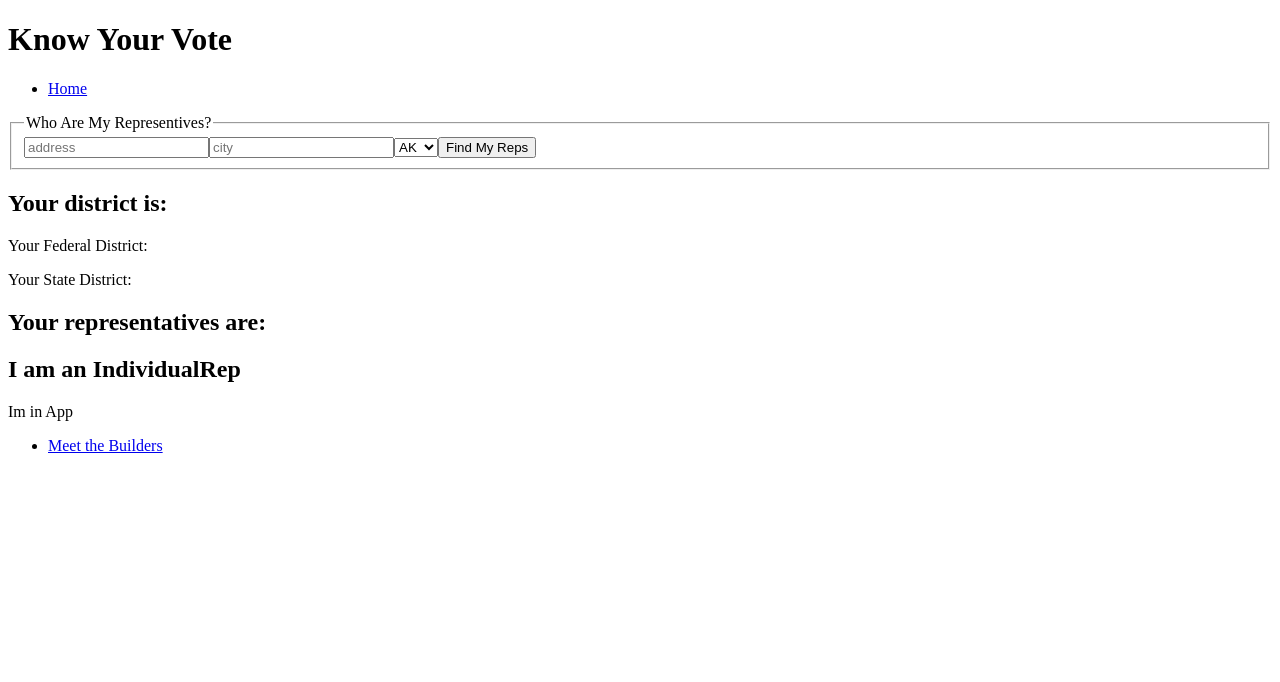
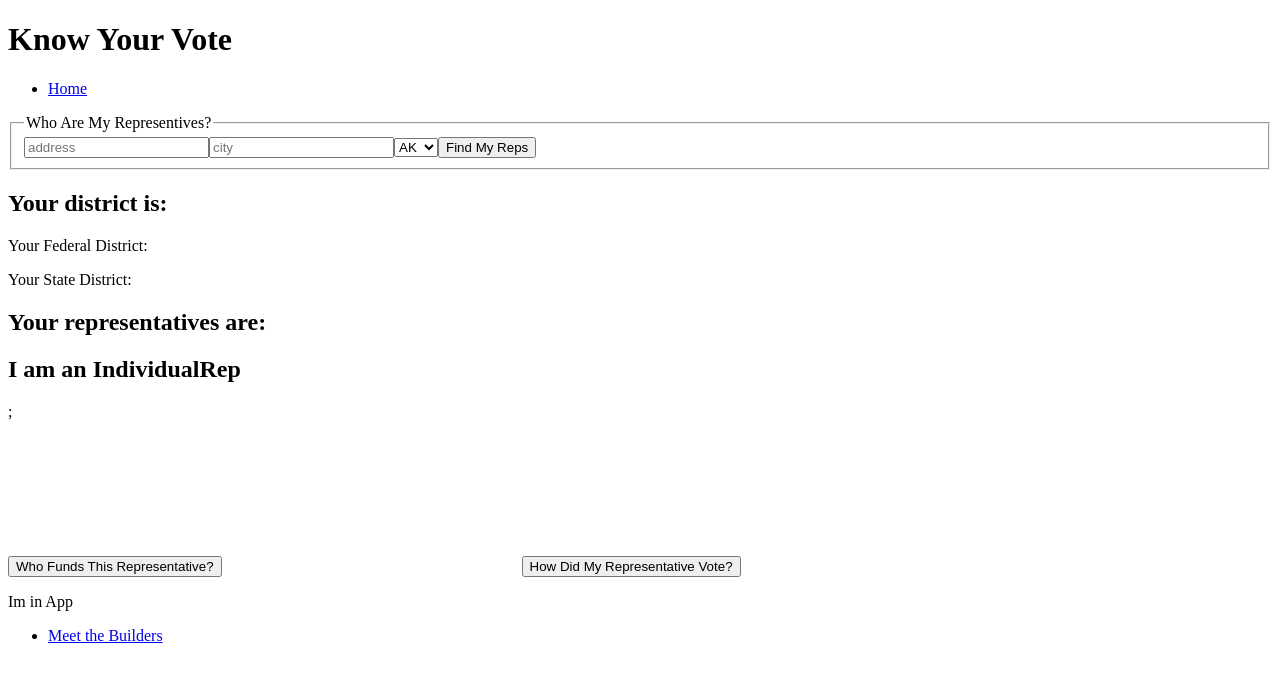
Before and after one commit to Codefellows-Education/know-your-vote, a React (Create React App) app: page / in a window 1280 px wide. Shown: the top 682 px of the page. Built offline with nearby package versions, Linux system fonts and the light colour scheme.

Commit message:
chartjs rendering to the page

```diff
--- a/package.json
+++ b/package.json
@@ -3,6 +3,7 @@
   "version": "0.1.0",
   "private": true,
   "dependencies": {
+    "chart.js": "2.8.0",
     "cors": "2.8.5",
     "react": "^16.8.6",
     "react-dom": "^16.8.6",
--- /dev/null
+++ b/src/components/ChartJS/ChartJS.js
@@ -0,0 +1,109 @@
+import React from 'react';
+const ChartJs = require("chart.js");
+
+class Chart extends React.Component{
+
+  renderMoneyChart = () => {
+    let labelsData = [];
+    let totalsData = [];
+
+    for(let i=0; i<this.props.contributors.length; i++){
+      labelsData.push(this.props.contributors[i].name);
+    };
+
+    for(let j=0; j<this.props.contributors.length; j++){
+      totalsData.push(this.props.contributors[j].total);
+    };
+
+    console.log('chart data ', labelsData, totalsData);
+    const ctx = document.getElementById('my-chart-funding');
+    new ChartJs(ctx, {
+      type: "pie",
+      data: {
+        labels: labelsData,
+        datasets: [
+          {
+            label: "# of Likes",
+            data: totalsData,
+            backgroundColor: [
+              "rgba(255, 99, 132, 0.2)",
+              "rgba(54, 162, 235, 0.2)",
+              "rgba(255, 206, 86, 0.2)",
+              "rgba(255, 100, 132, 0.2)",
+              "rgba(54, 172, 235, 0.2)",
+              "rgba(255, 246, 86, 0.2)",
+              "rgba(255, 199, 132, 0.2)",
+              "rgba(54, 172, 235, 0.2)",
+              "rgba(255, 236, 86, 0.2)",
+              "rgba(255, 299, 132, 0.2)",
+              "rgba(54, 132, 235, 0.2)",
+              "rgba(255, 106, 86, 0.2)",
+              "rgba(255, 399, 132, 0.2)",
+              "rgba(54, 152, 235, 0.2)",
+              "rgba(255, 306, 86, 0.2)"
+            ]
+          }
+        ]
+      }
+    });
+  }
+
+  renderVotingChart = () => {
+    let labelsData = [];
+    let voteData = [];
+
+    for(let i=0; i<this.props.voting.length; i++){
+      labelsData.push(this.props.voting[i].description);
+    };
+
+    for(let j=0; j<this.props.voting.length; j++){
+      voteData.push(this.props.voting[j].position);
+    };
+
+    console.log('chart data ', labelsData, voteData);
+    const ctx = document.getElementById('my-chart-funding');
+    new ChartJs(ctx, {
+      type: "bar",
+      data: {
+        labels: labelsData,
+        datasets: [
+          {
+            label: "# of Likes",
+            data: voteData,
+            backgroundColor: [
+              "rgba(255, 99, 132, 0.2)",
+              "rgba(54, 162, 235, 0.2)",
+              "rgba(255, 206, 86, 0.2)",
+              "rgba(255, 100, 132, 0.2)",
+              "rgba(54, 172, 235, 0.2)",
+              "rgba(255, 246, 86, 0.2)",
+              "rgba(255, 199, 132, 0.2)",
+              "rgba(54, 172, 235, 0.2)",
+              "rgba(255, 236, 86, 0.2)",
+              "rgba(255, 299, 132, 0.2)",
+              "rgba(54, 132, 235, 0.2)",
+              "rgba(255, 106, 86, 0.2)",
+              "rgba(255, 399, 132, 0.2)",
+              "rgba(54, 152, 235, 0.2)",
+              "rgba(255, 306, 86, 0.2)"
+            ]
+          }
+        ]
+      }
+    });
+  }
+
+  render(){
+    return(
+      <>
+        <button onClick={this.renderMoneyChart}>Who Funds This Representative?</button>
+        <canvas id="my-chart-funding"></canvas>
+
+        <button onClick={this.renderVotingChart}>How Did My Representative Vote?</button>
+        <canvas id="my-chart-voting"></canvas>
+      </>
+    );
+  }
+}
+
+export default Chart;
--- a/src/components/displayReps/displayReps.js
+++ b/src/components/displayReps/displayReps.js
@@ -1,6 +1,7 @@
 import React from 'react';
 import superagent from 'superagent';
 import IndividualRep from '../individualRep/individualRep';
+import ChartJS from '../ChartJS/ChartJS';
 
 class DisplayReps extends React.Component{
   constructor(props){
@@ -51,6 +52,7 @@ class DisplayReps extends React.Component{
           </ul>
         </section>
         <IndividualRep contributors={this.state.contributors} voting={this.state.voting} />
+        <ChartJS contributors={this.state.contributors} voting={this.state.voting} />
       </>
     );
   }
--- a/src/components/individualRep/individualRep.js
+++ b/src/components/individualRep/individualRep.js
@@ -1,9 +1,17 @@
 import React from 'react';
+
 
 class IndividualRep extends React.Component {
   render(){
     return (
-      <h2>I am an IndividualRep</h2>
+      <>
+        <h2>I am an IndividualRep</h2>
+        <div>
+          {this.props.contributors.map((contributor, index) => (
+            <p key={index}>{contributor.name}</p>
+          ))};
+        </div>
+      </>
     )
   }
 }
```
Also changed, not shown: 1 other file (tests, documents, lock files or other folders).
